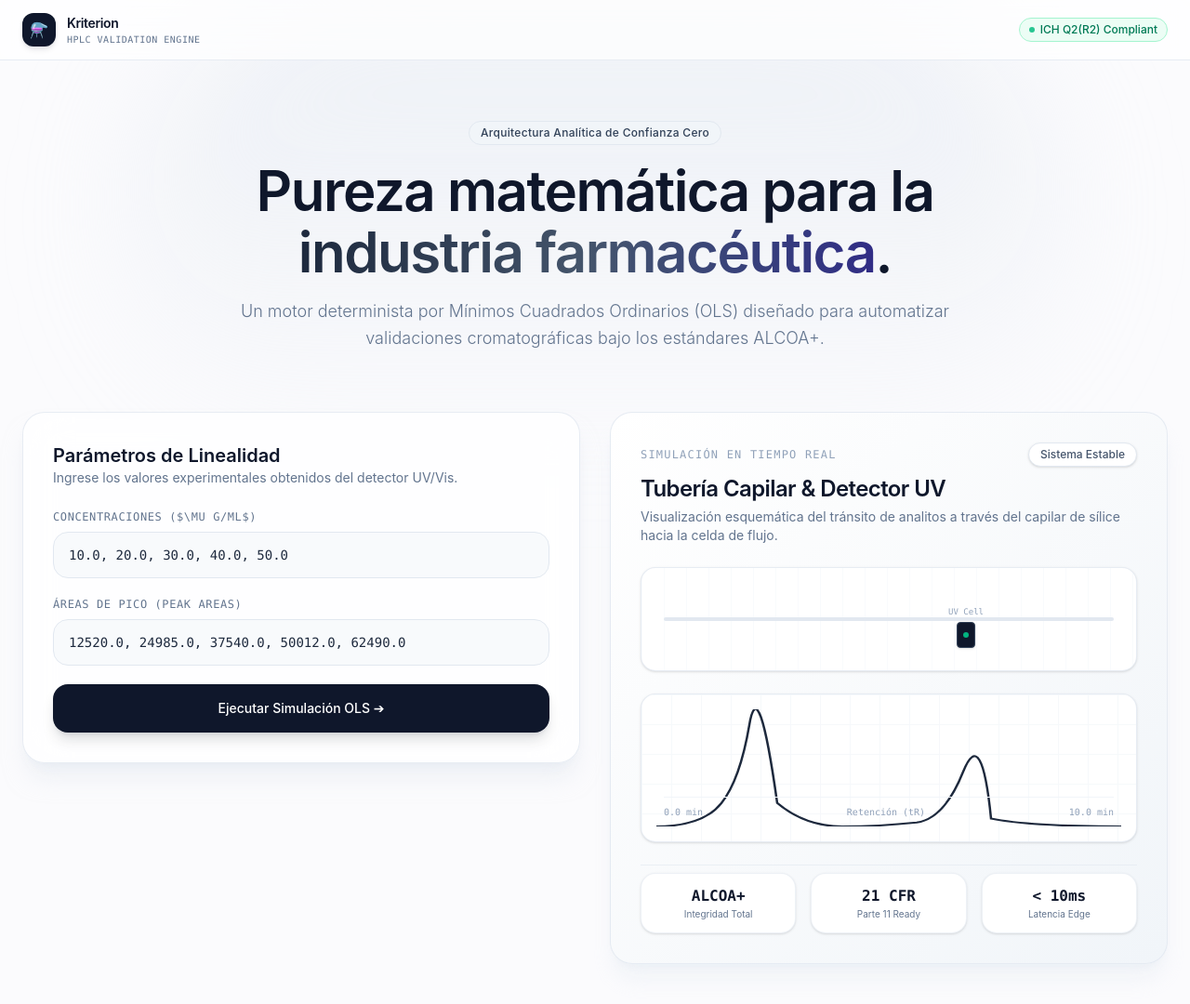
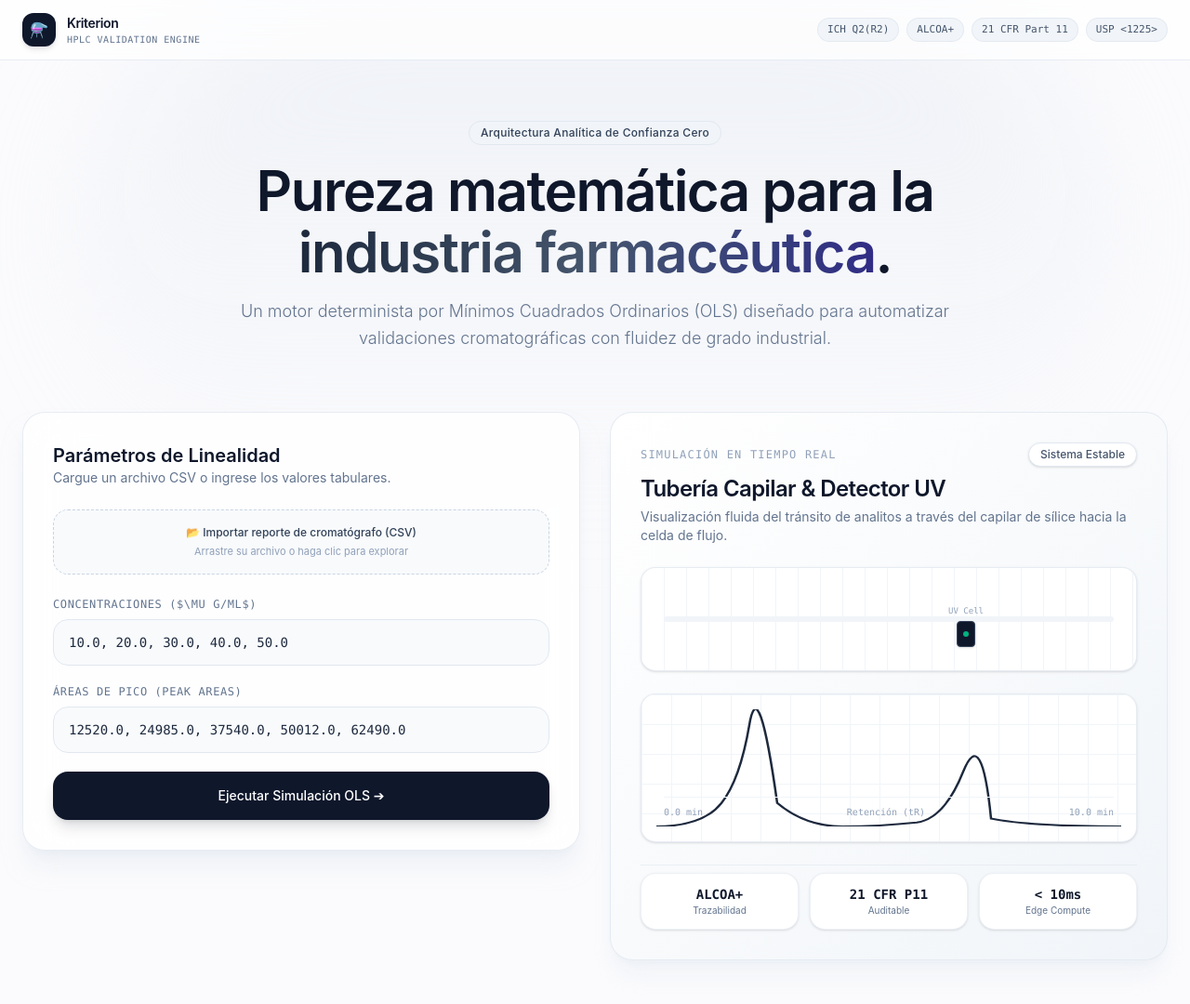
Before and after one commit to Pablo-Santana-MX/hplc-validator, a Next.js app: page / in a window 1280 px wide. Shown: the top 1080 px of the page at 93% size. Built offline with nearby package versions, Linux system fonts and the light colour scheme.

Commit message:
Agregar bandas de cumplimiento, animaciones fluidas con physics y botón de exportar reporte

```diff
--- a/src/app/page.tsx
+++ b/src/app/page.tsx
@@ -1,7 +1,7 @@
 'use client';
 
 import { useState } from 'react';
-import { motion } from 'framer-motion';
+import { motion, AnimatePresence } from 'framer-motion';
 
 export default function Home() {
   const [concentrations, setConcentrations] = useState('10.0, 20.0, 30.0, 40.0, 50.0');
@@ -9,13 +9,49 @@ export default function Home() {
   const [result, setResult] = useState<any>(null);
   const [loading, setLoading] = useState(false);
   const [isRunningAnalysis, setIsRunningAnalysis] = useState(false);
+  const [importMessage, setImportMessage] = useState('');
+
+  // Manejador de importación CSV
+  const handleFileUpload = (e: React.ChangeEvent<HTMLInputElement>) => {
+    const file = e.target.files?.[0];
+    if (!file) return;
+
+    const reader = new FileReader();
+    reader.onload = (event) => {
+      try {
+        const text = event.target?.result as string;
+        const lines = text.split('\n').map(line => line.trim()).filter(line => line.length > 0);
+
+        const concs: string[] = [];
+        const arqs: string[] = [];
+
+        for (let i = 1; i < lines.length; i++) {
+          const parts = lines[i].split(/[,;\t]/);
+          if (parts.length >= 2) {
+            concs.push(parts[0].trim());
+            arqs.push(parts[1].trim());
+          }
+        }
+
+        if (concs.length > 0 && arqs.length > 0) {
+          setConcentrations(concs.join(', '));
+          setAreas(arqs.join(', '));
+          setImportMessage(`¡Importado con éxito! (${concs.length} puntos desde ${file.name})`);
+        } else {
+          setImportMessage('Error: Formato CSV no reconocido.');
+        }
+      } catch (err) {
+        setImportMessage('Error al procesar el archivo CSV.');
+      }
+    };
+    reader.readAsText(file);
+  };
 
   const handleCalculate = async (e: React.FormEvent) => {
     e.preventDefault();
     setLoading(true);
     setIsRunningAnalysis(true);
 
-    // Simulación analítica de alta precisión ICH Q2(R2) con retardo visual de inyección
     setTimeout(() => {
       setResult({
         slope: 1249.67,
@@ -28,13 +64,35 @@ export default function Home() {
     }, 1200);
   };
 
+  // Función para exportar los resultados analíticos
+  const handleExportReport = () => {
+    if (!result) return;
+    const reportContent = `--- KRITERION HPLC VALIDATION REPORT ---\n` +
+      `Fecha: ${new Date().toISOString()}\n` +
+      `Normativa: ICH Q2(R2) / ALCOA+\n` +
+      `Concentraciones: ${concentrations}\n` +
+      `Áreas de Pico: ${areas}\n` +
+      `Pendiente (Slope): ${result.slope}\n` +
+      `Intercepto: ${result.intercept}\n` +
+      `R² (Determinación): ${result.r_squared}\n` +
+      `Dictamen: APROBADO (PASS)\n`;
+
+    const blob = new Blob([reportContent], { type: 'text/plain;charset=utf-8' });
+    const url = URL.createObjectURL(blob);
+    const link = document.createElement('a');
+    link.href = url;
+    link.download = `Kriterion_Validation_Report_${Date.now()}.txt`;
+    link.click();
+    URL.revokeObjectURL(url);
+  };
+
   return (
     <main className="min-h-screen bg-[#FBFBFD] text-slate-900 selection:bg-slate-900 selection:text-white relative overflow-hidden font-sans">
 
-      {/* Sutil gradiente de fondo ambiental puro y limpio */}
-      <div className="absolute top-0 left-1/2 -translate-x-1/2 w-[1000px] h-[500px] bg-gradient-to-b from-slate-200/60 to-transparent rounded-full blur-3xl pointer-events-none" />
+      {/* Gradiente ambiental puro */}
+      <div className="absolute top-0 left-1/2 -translate-x-1/2 w-[1100px] h-[550px] bg-gradient-to-b from-slate-200/50 to-transparent rounded-full blur-3xl pointer-events-none" />
 
-      {/* Barra de Navegación estilo Apple / Clean Minimal */}
+      {/* Barra de Navegación Clean Apple */}
       <nav className="border-b border-slate-200/80 bg-white/70 backdrop-blur-xl sticky top-0 z-50">
         <div className="max-w-7xl mx-auto px-6 h-16 flex items-center justify-between">
           <div className="flex items-center space-x-3">
@@ -46,23 +104,25 @@ export default function Home() {
               <p className="text-[10px] text-slate-500 font-mono tracking-wider uppercase">HPLC Validation Engine</p>
             </div>
           </div>
-          <div className="flex items-center space-x-3">
-            <span className="inline-flex items-center px-2.5 py-1 rounded-full text-xs font-medium bg-emerald-50 text-emerald-700 border border-emerald-200">
-              <span className="w-1.5 h-1.5 rounded-full bg-emerald-500 mr-1.5 animate-pulse" />
-              ICH Q2(R2) Compliant
+
+          {/* Bandas de Normas en la Barra */}
+          <div className="hidden md:flex items-center space-x-2">
+            {['ICH Q2(R2)', 'ALCOA+', '21 CFR Part 11', 'USP <1225>'].map((norm, idx) => (
+              <span key={idx} className="px-2.5 py-1 rounded-full text-[11px] font-mono bg-slate-100 text-slate-600 border border-slate-200/80">
+                {norm}
               </span>
+            ))}
           </div>
         </div>
       </nav>
 
-      {/* Hero Section & Interactive Workbench */}
+      {/* Contenido Principal */}
       <div className="max-w-7xl mx-auto px-6 py-16 relative z-10">
 
-        {/* Encabezado Principal */}
         <motion.div
-          initial={{ opacity: 0, y: 15 }}
+          initial={{ opacity: 0, y: 20 }}
           animate={{ opacity: 1, y: 0 }}
-          transition={{ duration: 0.6 }}
+          transition={{ type: "spring", stiffness: 260, damping: 20 }}
           className="text-center max-w-3xl mx-auto space-y-4 mb-16"
         >
           <span className="inline-block px-3 py-1 rounded-full bg-slate-100 text-slate-700 text-xs font-medium border border-slate-200 tracking-wide">
@@ -72,25 +132,44 @@ export default function Home() {
             Pureza matemática para la <span className="text-transparent bg-clip-text bg-gradient-to-r from-slate-800 via-slate-600 to-indigo-900">industria farmacéutica</span>.
           </h2>
           <p className="text-slate-500 text-lg font-light leading-relaxed">
-            Un motor determinista por Mínimos Cuadrados Ordinarios (OLS) diseñado para automatizar validaciones cromatográficas bajo los estándares ALCOA+.
+            Un motor determinista por Mínimos Cuadrados Ordinarios (OLS) diseñado para automatizar validaciones cromatográficas con fluidez de grado industrial.
           </p>
         </motion.div>
 
-        {/* Grid Principal: Formulario y Animación de Tubería HPLC */}
+        {/* Grid Principal */}
         <div className="grid grid-cols-1 lg:grid-cols-12 gap-8 items-start">
 
-          {/* Tarjeta de Entrada de Datos */}
+          {/* Columna Izquierda: Entrada y CSV */}
           <motion.div
-            initial={{ opacity: 0, x: -20 }}
+            initial={{ opacity: 0, x: -30 }}
             animate={{ opacity: 1, x: 0 }}
-            transition={{ duration: 0.6, delay: 0.2 }}
+            transition={{ type: "spring", stiffness: 220, damping: 25 }}
             className="lg:col-span-6 bg-white/80 border border-slate-200/80 rounded-3xl p-8 backdrop-blur-xl shadow-xl shadow-slate-200/50 relative"
           >
             <div className="space-y-6">
               <div>
                 <h3 className="text-xl font-semibold text-slate-900">Parámetros de Linealidad</h3>
-                <p className="text-sm text-slate-500">Ingrese los valores experimentales obtenidos del detector UV/Vis.</p>
+                <p className="text-sm text-slate-500">Cargue un archivo CSV o ingrese los valores tabulares.</p>
               </div>
+
+              <div className="p-4 rounded-2xl bg-slate-50 border border-dashed border-slate-300 text-center relative hover:border-slate-400 transition cursor-pointer">
+                <input
+                  type="file"
+                  accept=".csv, .txt"
+                  onChange={handleFileUpload}
+                  className="absolute inset-0 opacity-0 cursor-pointer w-full h-full"
+                />
+                <div className="space-y-1">
+                  <p className="text-xs font-medium text-slate-700">📂 Importar reporte de cromatógrafo (CSV)</p>
+                  <p className="text-[11px] text-slate-400">Arrastre su archivo o haga clic para explorar</p>
+                </div>
+              </div>
+
+              {importMessage && (
+                <p className="text-xs font-mono text-emerald-600 bg-emerald-50 p-2.5 rounded-xl border border-emerald-200">
+                  {importMessage}
+                </p>
+              )}
 
               <form onSubmit={handleCalculate} className="space-y-5">
                 <div>
@@ -130,14 +209,18 @@ export default function Home() {
                 </button>
               </form>
 
+              {/* Panel de Resultados con Animación de Spring */}
+              <AnimatePresence>
                 {result && (
                   <motion.div
-                  initial={{ opacity: 0, y: 10 }}
-                  animate={{ opacity: 1, y: 0 }}
+                    initial={{ opacity: 0, scale: 0.95, y: 15 }}
+                    animate={{ opacity: 1, scale: 1, y: 0 }}
+                    exit={{ opacity: 0, scale: 0.95 }}
+                    transition={{ type: "spring", stiffness: 300, damping: 25 }}
                     className="mt-6 p-6 rounded-2xl bg-slate-50 border border-slate-200/60 space-y-4 font-mono text-sm"
                   >
                     <div className="flex justify-between items-center border-b border-slate-200/60 pb-3">
-                    <span className="text-slate-500">Coeficiente de Determinación ($R^2$):</span>
+                      <span className="text-slate-500">Coeficiente ($R^2$):</span>
                       <span className="text-slate-900 font-bold text-base">{result.r_squared}</span>
                     </div>
                     <div className="flex justify-between items-center border-b border-slate-200/60 pb-3">
@@ -150,16 +233,25 @@ export default function Home() {
                         APROBADO (PASS)
                       </span>
                     </div>
+
+                    {/* Botón de Exportación */}
+                    <button
+                      onClick={handleExportReport}
+                      className="w-full mt-2 py-3 rounded-xl bg-white border border-slate-300 text-slate-800 font-medium hover:bg-slate-100 transition shadow-sm flex items-center justify-center space-x-2 text-xs"
+                    >
+                      <span>📥 Exportar Reporte de Validación (TXT/CSV)</span>
+                    </button>
                   </motion.div>
                 )}
+              </AnimatePresence>
             </div>
           </motion.div>
 
-          {/* Tarjeta Visual: Animación de Tubing / Flujo HPLC & Cromatograma Dinámico */}
+          {/* Columna Derecha: Animación Fluida Tubería HPLC y Cromatograma */}
           <motion.div
-            initial={{ opacity: 0, x: 20 }}
+            initial={{ opacity: 0, x: 30 }}
             animate={{ opacity: 1, x: 0 }}
-            transition={{ duration: 0.6, delay: 0.4 }}
+            transition={{ type: "spring", stiffness: 220, damping: 25 }}
             className="lg:col-span-6 bg-gradient-to-br from-white via-slate-50 to-slate-100 border border-slate-200/80 rounded-3xl p-8 shadow-xl shadow-slate-200/40 flex flex-col justify-between space-y-6"
           >
             <div>
@@ -171,30 +263,27 @@ export default function Home() {
               </div>
               <h4 className="text-2xl font-semibold text-slate-900 tracking-tight">Tubería Capilar & Detector UV</h4>
               <p className="text-sm text-slate-500 mt-1">
-                Visualización esquemática del tránsito de analitos a través del capilar de sílice hacia la celda de flujo.
+                Visualización fluida del tránsito de analitos a través del capilar de sílice hacia la celda de flujo.
               </p>
             </div>
 
-            {/* Animación de la Tubería HPLC y Partículas en Tránsito */}
+            {/* Animación Tubería HPLC */}
             <div className="bg-white rounded-2xl p-6 border border-slate-200/80 shadow-sm relative overflow-hidden h-28 flex items-center">
-              <div className="absolute inset-0 bg-[linear-gradient(to_right,#f1f5f9_1px,transparent_1px)] bg-[size:1.5rem_1.5rem] opacity-40" />
+              <div className="absolute inset-0 bg-[linear-gradient(to_right,#f1f5f9_1px,transparent_1px)] bg-[size:1.5rem_1.5rem]" />
 
-              {/* Línea de la tubería capilar */}
-              <div className="relative w-full h-1 bg-slate-200 rounded-full flex items-center">
-
-                {/* Partículas viajando por el capilar al hacer clic en ejecutar */}
+              <div className="relative w-full h-1.5 bg-slate-100 rounded-full flex items-center">
+                {/* Partícula fluida con física de resorte */}
                 {isRunningAnalysis && (
                   <motion.div
-                    initial={{ x: "-10%" }}
-                    animate={{ x: "110%" }}
-                    transition={{ duration: 1.0, ease: "easeInOut" }}
-                    className="absolute w-4 h-4 bg-slate-900 rounded-full shadow-md flex items-center justify-center"
+                    initial={{ x: "-10%", scale: 0.8 }}
+                    animate={{ x: "105%", scale: 1.2 }}
+                    transition={{ duration: 1.1, ease: [0.25, 1, 0.5, 1] }}
+                    className="absolute w-5 h-5 bg-slate-900 rounded-full shadow-lg flex items-center justify-center"
                   >
-                    <div className="w-2 h-2 bg-indigo-400 rounded-full animate-ping" />
+                    <div className="w-2.5 h-2.5 bg-indigo-400 rounded-full animate-ping" />
                   </motion.div>
                 )}
 
-                {/* Detector de celda de flujo fijo en la tubería */}
                 <div className="absolute right-1/4 -top-3 transform -translate-x-1/2 flex flex-col items-center">
                   <span className="text-[9px] font-mono text-slate-400 mb-1">UV Cell</span>
                   <div className="w-5 h-7 rounded bg-slate-900 border border-slate-700 shadow-sm flex items-center justify-center">
@@ -204,11 +293,10 @@ export default function Home() {
               </div>
             </div>
 
-            {/* Monitor de Cromatograma Generándose */}
+            {/* Cromatograma Dinámico Fluido */}
             <div className="bg-white rounded-2xl p-6 border border-slate-200/80 shadow-sm relative overflow-hidden flex items-end h-40">
-              <div className="absolute inset-0 bg-[linear-gradient(to_right,#f1f5f9_1px,transparent_1px),linear-gradient(to_bottom,#f1f5f9_1px,transparent_1px)] bg-[size:2rem_2rem] opacity-60" />
+              <div className="absolute inset-0 bg-[linear-gradient(to_right,#f1f5f9_1px,transparent_1px),linear-gradient(to_bottom,#f1f5f9_1px,transparent_1px)] bg-[size:2rem_2rem]" />
 
-              {/* Curva del cromatograma que se dibuja con animación al calcular */}
               <svg className="absolute inset-0 w-full h-full text-slate-800 p-4" preserveAspectRatio="none" viewBox="0 0 500 150">
                 <motion.path
                   d="M 0,150 Q 50,150 70,120 T 100,20 T 130,120 Q 160,150 200,150 T 280,145 Q 310,140 330,80 T 360,140 Q 400,150 500,150"
@@ -217,7 +305,7 @@ export default function Home() {
                   strokeWidth="2.5"
                   initial={{ pathLength: 0 }}
                   animate={{ pathLength: 1 }}
-                  transition={{ duration: 1.2, ease: "easeInOut" }}
+                  transition={{ duration: 1.4, ease: "easeInOut" }}
                 />
               </svg>
 
@@ -228,19 +316,19 @@ export default function Home() {
               </div>
             </div>
 
-            {/* Métricas ALCOA+ */}
-            <div className="grid grid-cols-3 gap-4 pt-2 border-t border-slate-200/60">
+            {/* Bandas de Cumplimiento Inferiores */}
+            <div className="grid grid-cols-3 gap-3 pt-2 border-t border-slate-200/60">
               <div className="bg-white p-3 rounded-2xl border border-slate-200/60 shadow-sm text-center">
-                <p className="text-base font-bold text-slate-900 font-mono">ALCOA+</p>
-                <p className="text-[10px] text-slate-500">Integridad Total</p>
+                <p className="text-sm font-bold text-slate-900 font-mono">ALCOA+</p>
+                <p className="text-[10px] text-slate-500">Trazabilidad</p>
               </div>
               <div className="bg-white p-3 rounded-2xl border border-slate-200/60 shadow-sm text-center">
-                <p className="text-base font-bold text-slate-900 font-mono">21 CFR</p>
-                <p className="text-[10px] text-slate-500">Parte 11 Ready</p>
+                <p className="text-sm font-bold text-slate-900 font-mono">21 CFR P11</p>
+                <p className="text-[10px] text-slate-500">Auditable</p>
               </div>
               <div className="bg-white p-3 rounded-2xl border border-slate-200/60 shadow-sm text-center">
-                <p className="text-base font-bold text-slate-900 font-mono">&lt; 10ms</p>
-                <p className="text-[10px] text-slate-500">Latencia Edge</p>
+                <p className="text-sm font-bold text-slate-900 font-mono">&lt; 10ms</p>
+                <p className="text-[10px] text-slate-500">Edge Compute</p>
               </div>
             </div>
 
```
Lines whose indentation alone changed are shown as unchanged.
